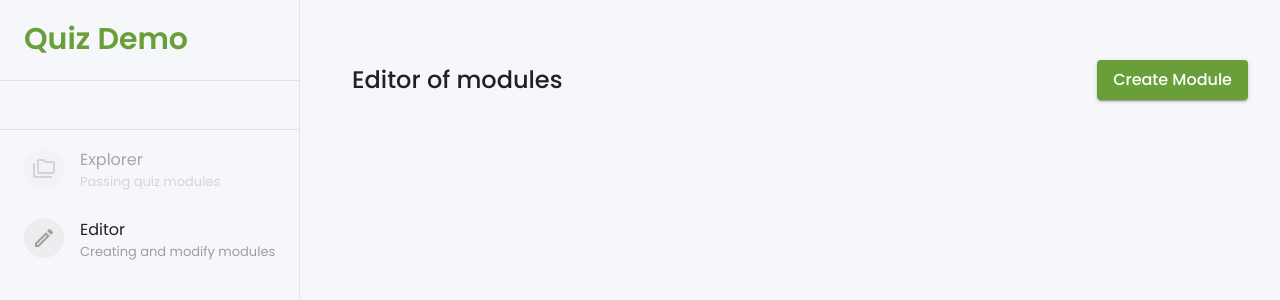
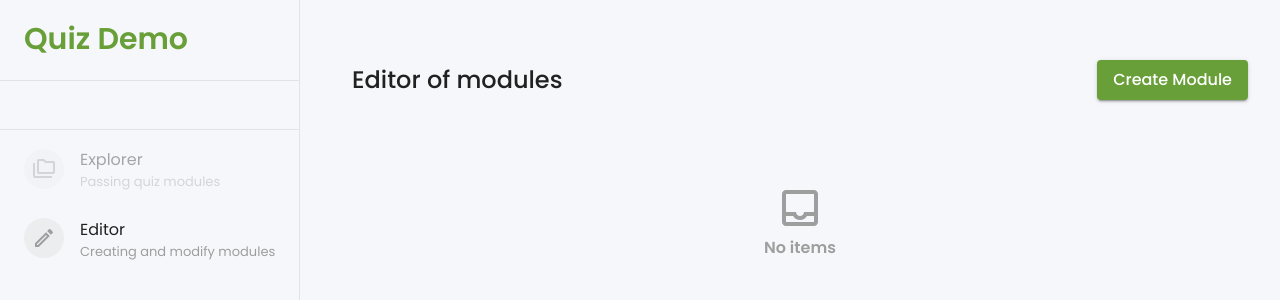
Before and after one commit to Podoprigora/apollo-graphql-learning, a React (Create React App) app in the folder quiz-demo-app/client/: page / in a window 1280 px wide. Shown: the top 300 px of the page. Built offline with nearby package versions, Linux system fonts and the light colour scheme.

Commit message:
feat: add Empty component

```diff
--- /dev/null
+++ b/quiz-demo-app/client/src/components/empty/empty.tsx
@@ -0,0 +1,51 @@
+import { styled } from '@mui/material/styles';
+import Typography from '@mui/material/Typography';
+import Icon from '@mui/material/Icon';
+import InboxOutlinedIcon from '@mui/icons-material/InboxOutlined';
+
+// Interfaces
+export interface EmptyProps {
+  title: string;
+  icon?: React.ReactElement;
+  disableIcon?: boolean;
+}
+
+// Styles
+const EmptyStyles = styled('div')(({ theme }) => {
+  return {
+    display: 'grid',
+    gridAutoFlow: 'row',
+    justifyItems: 'center',
+    gridGap: theme.spacing(1),
+    padding: theme.spacing(6, 0),
+    color: theme.palette.text.secondary,
+  };
+});
+
+const IconStyles = styled(Icon)(({ theme }) => {
+  return {
+    fontSize: theme.typography.pxToRem(48),
+
+    '& .MuiSvgIcon-root': {
+      fontSize: 'inherit',
+    },
+  };
+});
+
+const TitleStyles = styled(Typography)(({ theme }) => {
+  return {
+    fontWeight: theme.typography.fontWeightBold,
+  };
+});
+
+// Component
+export const Empty = (props: EmptyProps) => {
+  const { title, icon = <InboxOutlinedIcon />, disableIcon } = props;
+
+  return (
+    <EmptyStyles>
+      {!disableIcon && <IconStyles>{icon}</IconStyles>}
+      <TitleStyles>{title}</TitleStyles>
+    </EmptyStyles>
+  );
+};
--- /dev/null
+++ b/quiz-demo-app/client/src/components/empty/index.ts
@@ -0,0 +1 @@
+export * from './empty';
--- a/quiz-demo-app/client/src/editor/components/editor-module-list/editor-module-list.tsx
+++ b/quiz-demo-app/client/src/editor/components/editor-module-list/editor-module-list.tsx
@@ -1,3 +1,4 @@
+import { Empty } from '~/components/empty';
 import { ModuleList } from '~/components/module-list';
 import { getEditorModuleUrl } from '~/editor/editor.urls';
 import {
@@ -16,6 +17,8 @@ export const EditorModuleList = (props: EditorModuleListProps) => {
   const { items = [], loading, onDelete } = props;
 
   return (
+    <>
+      {items.length === 0 && !loading && <Empty title="No items" />}
       <ModuleList loading={loading}>
         {items.map((item) => {
           return (
@@ -28,5 +31,6 @@ export const EditorModuleList = (props: EditorModuleListProps) => {
           );
         })}
       </ModuleList>
+    </>
   );
 };
```
Lines whose indentation alone changed are shown as unchanged.
